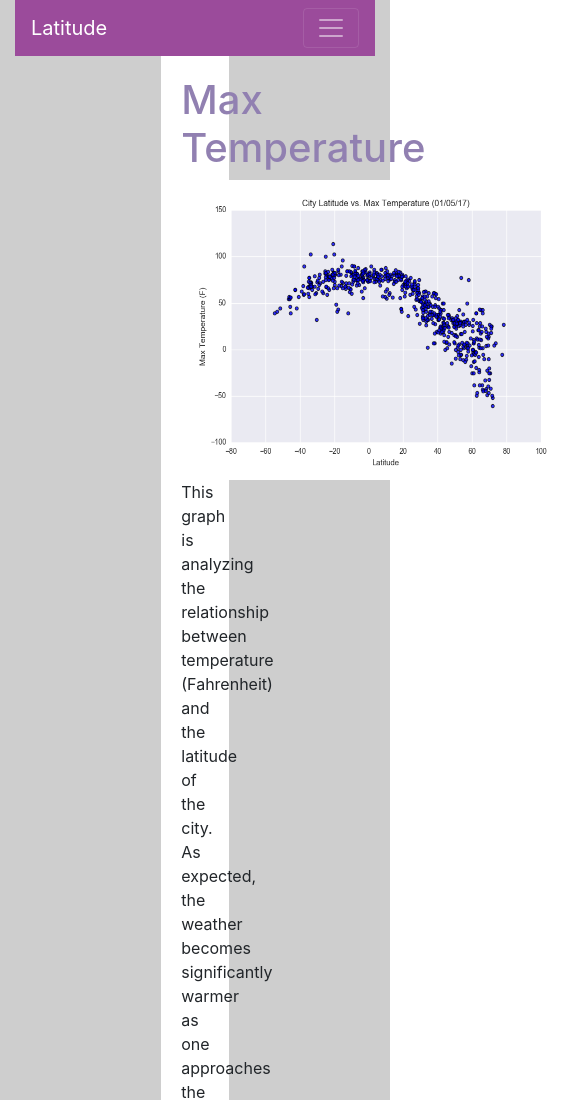
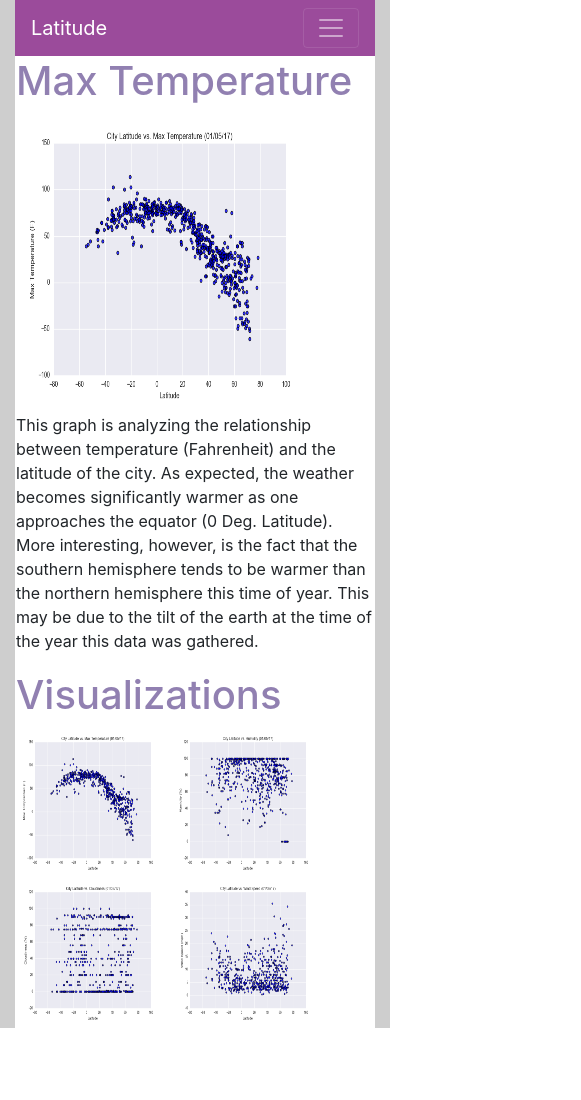
Before and after one commit to GND95/Web-Design-Challenge, a plain HTML site: page visualization_1.html in a window 390 px wide. Shown: the top 1100 px of the page, 581 px wide, since content can reach past the window. After the commit the page ends 1028 px from the top, so only its background shows below. Drawn offline with nearby package versions, Linux system fonts and the light colour scheme.

Commit message:
improved the responsive styling on the four visualization pages

```diff
--- a/style.css
+++ b/style.css
@@ -1,5 +1,8 @@
 .box {
   padding: 20px;
+}
+.small-padding{
+  padding: 1px;
 }
 .margin-top-80 {
   margin-top: 80px;
--- a/visualization_1.html
+++ b/visualization_1.html
@@ -45,19 +45,19 @@
     </div>
 
     <div class="row justify-content-center">
-      <div class="col-3 col-sm-6 col-md-6 col-lg-6">
-        <div class="box white">
+      <div class="col-xs-12 col-sm-12 col-md-6 col-lg-6">
+        <div class="small-padding white">
           <h1>Max Temperature</h1>
           <a href="visualization_1.html">
-          <div> <img src="Resources/assets/images/Fig1.png" alt="Latitude Vs. Max Temperature Plot" style="width:400px;height:300px;">
+          <div> <img src="Resources/assets/images/Fig1.png" alt="Latitude Vs. Max Temperature Plot" style="width:300px;height:300px;">
           </a>
           </div>
           <p>This graph is analyzing the relationship between temperature (Fahrenheit) and the latitude of the city. As expected, the weather becomes significantly warmer as one approaches the equator (0 Deg. Latitude). More interesting, however, is the fact that the southern hemisphere tends to be warmer than the northern hemisphere this time of year. This may be due to the tilt of the earth at the time of the year this data was gathered.
           </p>
         </div>
       </div>
-      <div class="col-md-4">
-        <div class="box white">
+      <div class="col-xs-12 col-sm-12 col-md-6 col-lg-5">
+        <div class="small-padding white">
           <h1>Visualizations</h1>
           <a href="visualization_1.html">
           <img src="Resources/assets/images/Fig1.png" alt="Latitude Vs. Max Temperature Plot" style="width:150px;height:150px;">
```
Also changed, not shown: visualization_2.html (+5 -5 lines), visualization_3.html (+5 -5 lines), visualization_4.html (+5 -5 lines).
